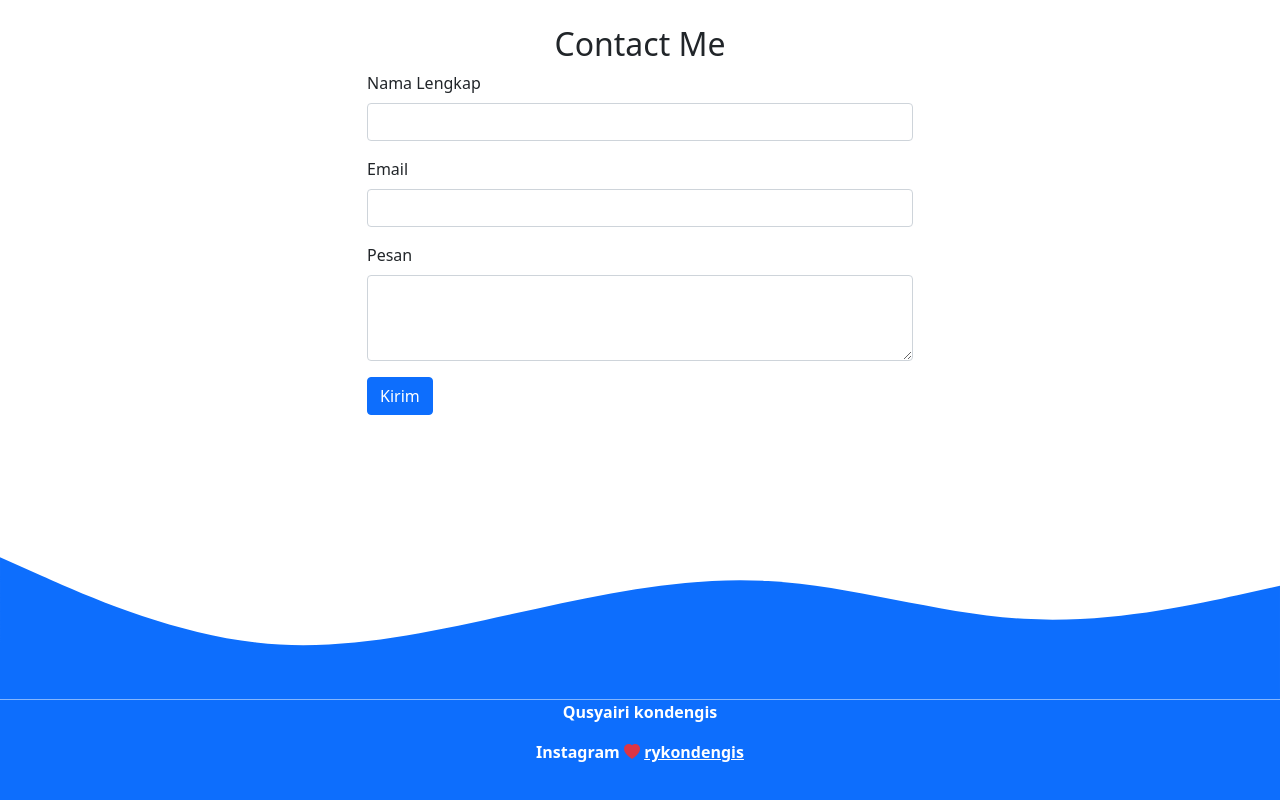
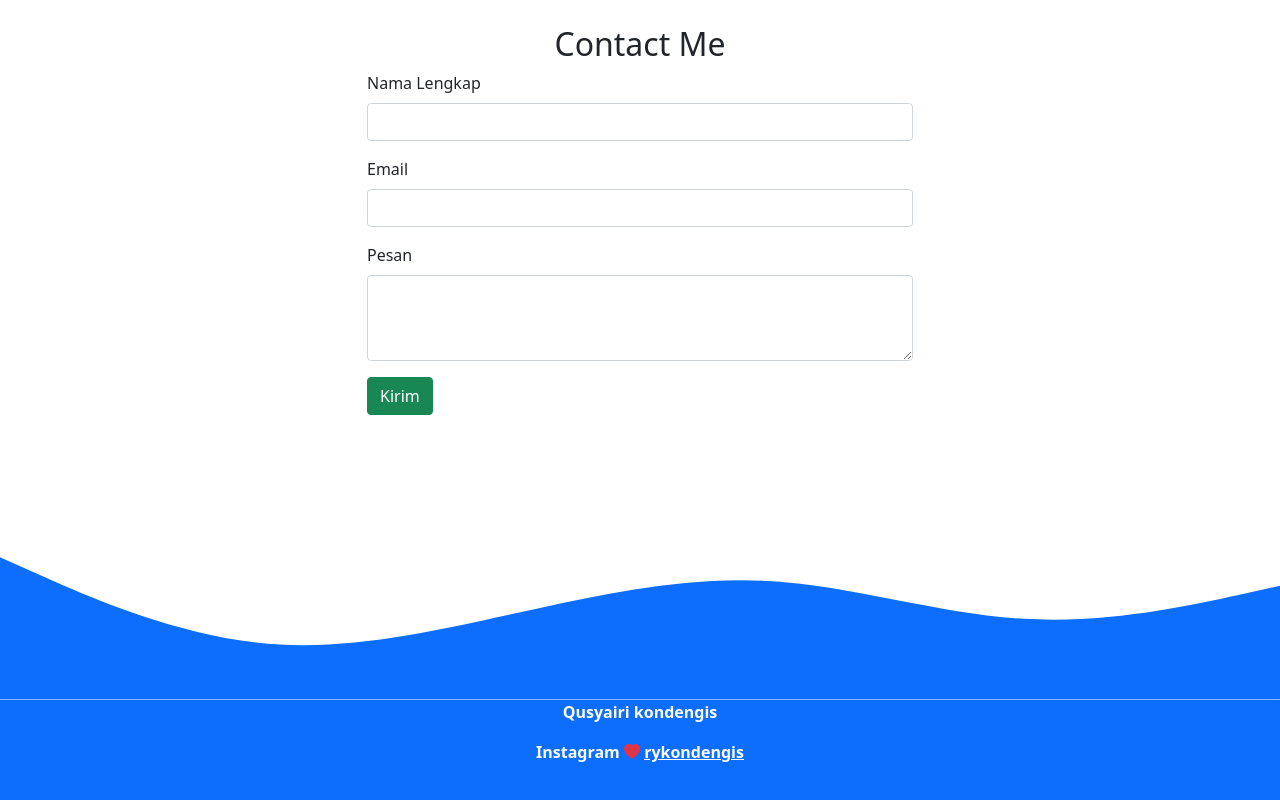
Before and after one commit to rykondengis4/rykondengis.github.io, a plain HTML site: page index.html in a window 1280 px wide. Shown: the part 2213-3013 px from the top of the page. Drawn offline with nearby package versions, Linux system fonts and the light colour scheme.

Commit message:
mengubah warna tombol kirim menjadi hijau

```diff
--- a/index.html
+++ b/index.html
@@ -127,7 +127,7 @@
                 <label for="pesan" class="form-label">Pesan</label>
                 <textarea class="form-control" id="Pesan" rows="3"></textarea>
               </div>
-              <button type="submt" class="btn btn-primary">Kirim</button>
+              <button type="submt" class="btn btn-success">Kirim</button>
             </form>
           </div>
         </div>
```
